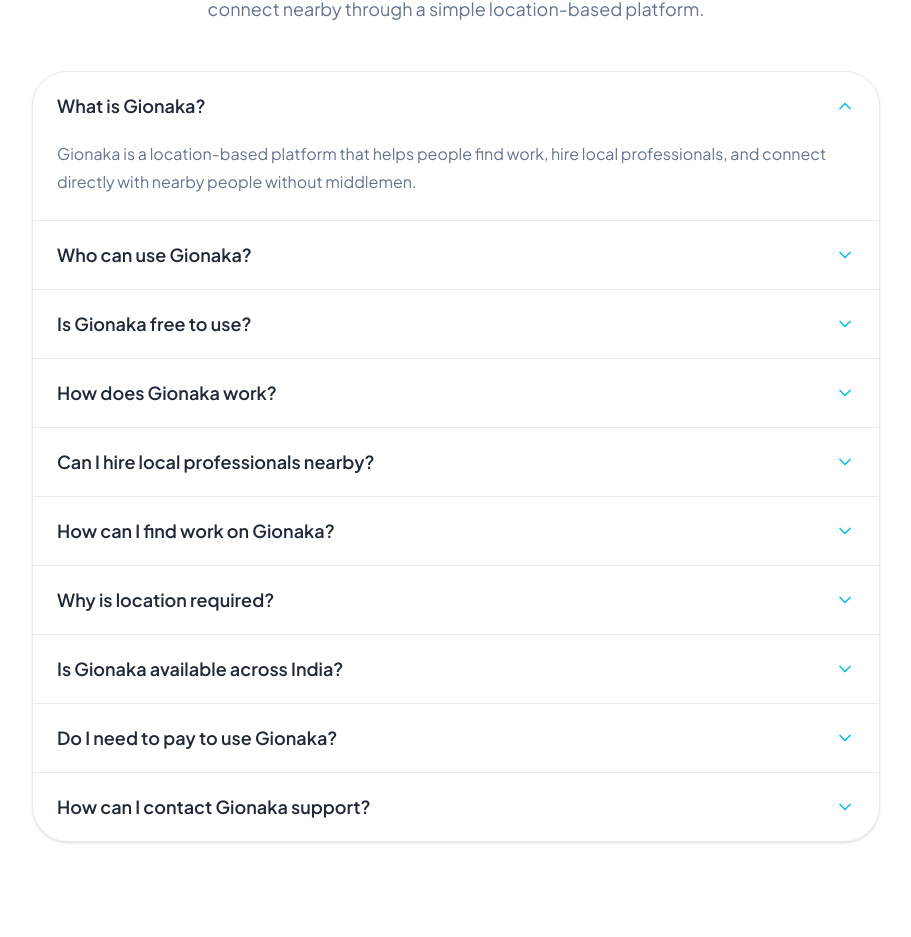
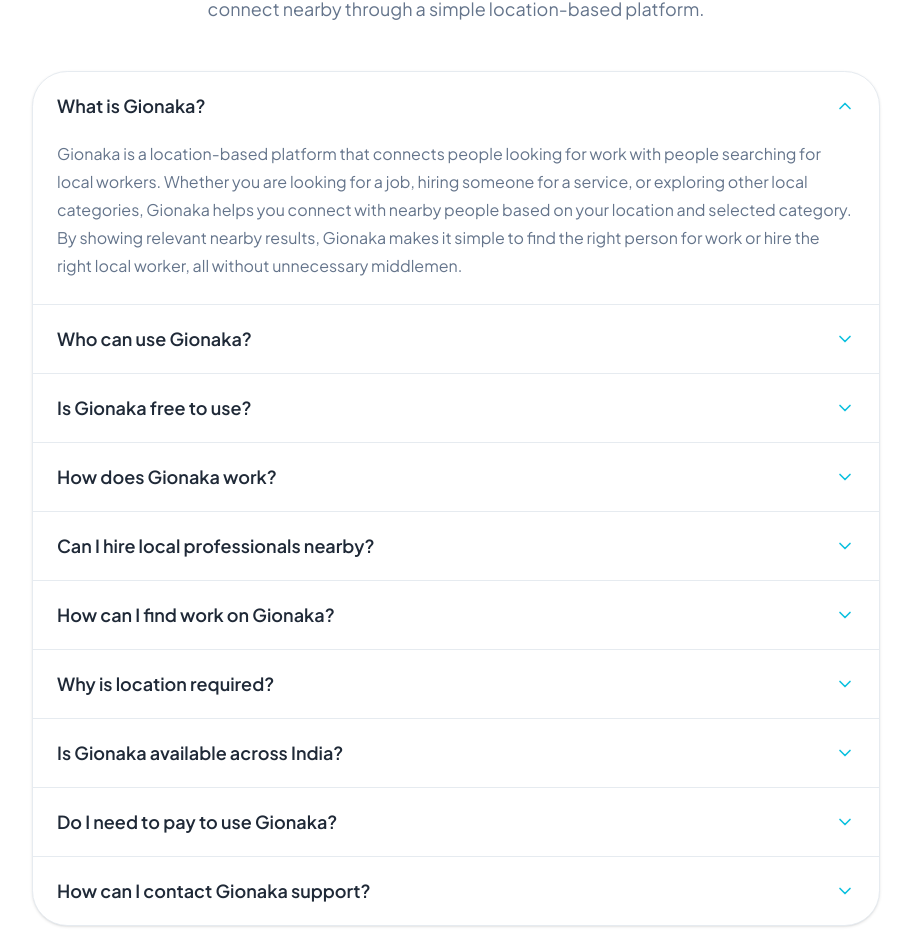
Before and after one commit to mdnooralom9/gionaka, a Next.js app: page / in a window 1280 px wide. Shown: the part 5631-6568 px from the top of the page, without its empty margins (184-1095 px from the left). Built offline with nearby package versions, Linux system fonts and the light colour scheme.

Commit message:
feat: enhance FAQ answer for better clarity and detail
Co-authored-by: mdnooralom9 <221815142+mdnooralom9@users.noreply.github.com>

```diff
--- a/components/site/faq.tsx
+++ b/components/site/faq.tsx
@@ -10,7 +10,7 @@ export const faqs = [
   {
     question: 'What is Gionaka?',
     answer:
-      'Gionaka is a location-based platform that helps people find work, hire local professionals, and connect directly with nearby people without middlemen.',
+      'Gionaka is a location-based platform that connects people looking for work with people searching for local workers. Whether you are looking for a job, hiring someone for a service, or exploring other local categories, Gionaka helps you connect with nearby people based on your location and selected category. By showing relevant nearby results, Gionaka makes it simple to find the right person for work or hire the right local worker, all without unnecessary middlemen.',
   },
   {
     question: 'Who can use Gionaka?',
```
